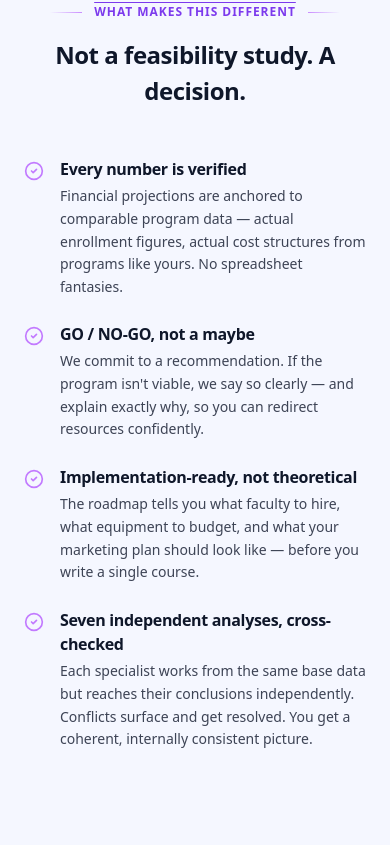
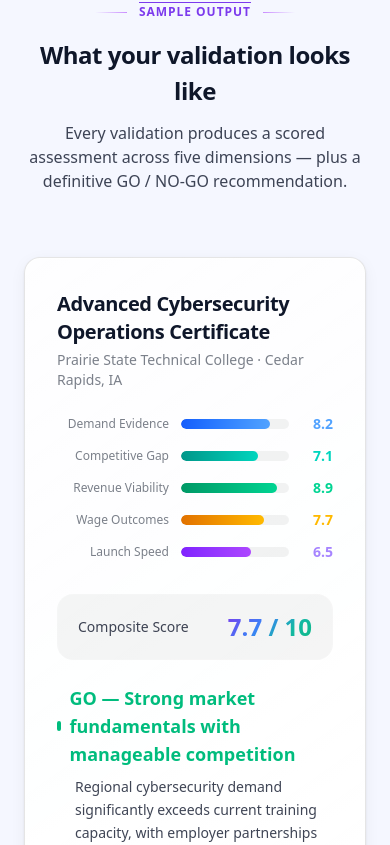
Before and after one commit to wspanic201/workforce-intelligence, a Next.js app: page /validate in a window 390 px wide. Shown: the part 4759-5604 px from the top of the page. Built offline with nearby package versions, Linux system fonts and the light colour scheme.

Commit message:
feat: add sample output sections to pell and validate pages

```diff
--- a/app/pell/page.tsx
+++ b/app/pell/page.tsx
@@ -504,6 +504,80 @@ export default function PellPage() {
 
       <WaveDivider />
 
+      {/* ═══════════════ SAMPLE REPORT ═══════════════ */}
+      <section className="relative py-20 px-6">
+        <div className="max-w-[900px] mx-auto">
+          <AnimateOnScroll variant="fade-up">
+            <div className="text-center mb-14">
+              <SectionLabel>SAMPLE REPORT</SectionLabel>
+              <h2 className="font-heading text-3xl md:text-4xl font-bold text-theme-primary mt-4">
+                What your report looks like
+              </h2>
+              <p className="mt-4 text-theme-secondary max-w-xl mx-auto">
+                Every program in your catalog gets evaluated individually. Here&apos;s a single-program result.
+              </p>
+            </div>
+          </AnimateOnScroll>
+
+          <AnimateOnScroll variant="scale" delay={100}>
+            <div className="card-cosmic rounded-2xl p-8 md:p-10">
+              {/* Program header */}
+              <div className="mb-6">
+                <h3 className="font-heading font-bold text-theme-primary text-xl">
+                  Medical Billing &amp; Coding Certificate
+                </h3>
+                <p className="text-theme-tertiary text-sm mt-1">
+                  Lakeview Community College · Des Moines, IA
+                </p>
+              </div>
+
+              {/* Verdict */}
+              <div className="flex items-center gap-2 mb-8">
+                <span className="inline-block w-2.5 h-2.5 rounded-full bg-emerald-500" />
+                <span className="font-heading font-bold text-emerald-500 text-lg">
+                  ✓ Pell Eligible
+                </span>
+              </div>
+
+              {/* Criteria rows */}
+              <div className="space-y-3 mb-8">
+                {[
+                  { label: 'Program Length', value: '16 weeks', pass: true },
+                  { label: 'Credential Type', value: 'Certificate', pass: true },
+                  { label: 'SOC Code Alignment', value: '29-2071', pass: true },
+                  { label: 'Completion Rate Projection', value: '72%', pass: true },
+                  { label: 'Wage Threshold', value: '$38,500', pass: true },
+                ].map((row) => (
+                  <div
+                    key={row.label}
+                    className="flex items-center justify-between py-2.5 px-4 rounded-lg bg-white/[0.02] border border-white/[0.04]"
+                  >
+                    <span className="text-sm text-theme-secondary">{row.label}</span>
+                    <div className="flex items-center gap-2">
+                      <span className="text-sm font-medium text-theme-primary tabular-nums">
+                        {row.value}
+                      </span>
+                      {row.pass ? (
+                        <CheckCircle className="h-4 w-4 text-emerald-400" />
+                      ) : (
+                        <AlertCircle className="h-4 w-4 text-amber-400" />
+                      )}
+                    </div>
+                  </div>
+                ))}
+              </div>
+
+              {/* Note */}
+              <p className="text-xs text-theme-muted leading-relaxed border-t border-theme-subtle pt-5">
+                Full report includes detailed SOC mapping, regional wage data, and Perkins V alignment analysis.
+              </p>
+            </div>
+          </AnimateOnScroll>
+        </div>
+      </section>
+
+      <WaveDivider />
+
       {/* ═══════════════ PRICING ═══════════════ */}
       <section className="relative py-24 px-6">
         <Stars count={60} />
--- a/app/validate/page.tsx
+++ b/app/validate/page.tsx
@@ -242,6 +242,99 @@ export default function ValidatePage() {
         </div>
       </section>
 
+      {/* ===== SAMPLE OUTPUT ===== */}
+      <section className="relative py-20 md:py-28">
+        <div className="max-w-[900px] mx-auto px-6">
+          <AnimateOnScroll variant="fade-up" className="text-center mb-4">
+            <div className="flex items-center justify-center gap-3">
+              <span className="w-8 h-[1px] bg-gradient-to-r from-transparent to-purple-500/60" />
+              <span className="overline">SAMPLE OUTPUT</span>
+              <span className="w-8 h-[1px] bg-gradient-to-l from-transparent to-purple-500/60" />
+            </div>
+          </AnimateOnScroll>
+          <AnimateOnScroll variant="fade-up" delay={100} className="text-center mb-16">
+            <h2
+              className="font-heading font-bold text-theme-primary"
+              style={{ fontSize: 'clamp(1.5rem, 2.5vw + 0.5rem, 2.25rem)' }}
+            >
+              What your validation looks like
+            </h2>
+            <p className="text-theme-secondary mt-3 max-w-xl mx-auto">
+              Every validation produces a scored assessment across five dimensions — plus a definitive GO&nbsp;/&nbsp;NO-GO recommendation.
+            </p>
+          </AnimateOnScroll>
+
+          <AnimateOnScroll variant="scale" delay={200}>
+            <div className="card-cosmic rounded-2xl p-8 md:p-10">
+              {/* Program header */}
+              <div className="mb-6">
+                <h3 className="font-heading font-bold text-theme-primary text-xl">
+                  Advanced Cybersecurity Operations Certificate
+                </h3>
+                <p className="text-theme-tertiary text-sm mt-1">
+                  Prairie State Technical College · Cedar Rapids, IA
+                </p>
+              </div>
+
+              {/* Score bars */}
+              <div className="space-y-3 mb-8">
+                {[
+                  { label: 'Demand Evidence', score: 8.2, color: 'blue' as const },
+                  { label: 'Competitive Gap', score: 7.1, color: 'teal' as const },
+                  { label: 'Revenue Viability', score: 8.9, color: 'green' as const },
+                  { label: 'Wage Outcomes', score: 7.7, color: 'amber' as const },
+                  { label: 'Launch Speed', score: 6.5, color: 'purple' as const },
+                ].map((dim) => (
+                  <div key={dim.label} className="flex items-center gap-3">
+                    <span className="text-xs text-theme-tertiary w-28 shrink-0 text-right">{dim.label}</span>
+                    <div className="flex-1 rounded-full bg-white/[0.06] h-2.5 overflow-hidden">
+                      <div
+                        className={`h-full rounded-full bg-gradient-to-r ${
+                          dim.color === 'blue' ? 'from-blue-600 to-blue-400' :
+                          dim.color === 'teal' ? 'from-teal-600 to-teal-400' :
+                          dim.color === 'green' ? 'from-emerald-600 to-emerald-400' :
+                          dim.color === 'amber' ? 'from-amber-600 to-amber-400' :
+                          'from-violet-600 to-purple-500'
+                        }`}
+                        style={{ width: `${(dim.score / 10) * 100}%` }}
+                      />
+                    </div>
+                    <span className={`text-sm font-bold tabular-nums w-8 text-right ${
+                      dim.color === 'blue' ? 'text-blue-400' :
+                      dim.color === 'teal' ? 'text-teal-400' :
+                      dim.color === 'green' ? 'text-emerald-400' :
+                      dim.color === 'amber' ? 'text-amber-400' :
+                      'text-violet-400'
+                    }`}>
+                      {dim.score.toFixed(1)}
+                    </span>
+                  </div>
+                ))}
+              </div>
+
+              {/* Composite score */}
+              <div className="flex items-center justify-between py-4 px-5 rounded-xl bg-white/[0.03] border border-white/[0.06] mb-6">
+                <span className="text-sm font-medium text-theme-secondary">Composite Score</span>
+                <span className="font-heading font-black text-2xl text-gradient-cosmic">7.7 / 10</span>
+              </div>
+
+              {/* Verdict */}
+              <div className="mb-6">
+                <div className="flex items-center gap-2 mb-2">
+                  <span className="inline-block w-2.5 h-2.5 rounded-full bg-emerald-500" />
+                  <span className="font-heading font-bold text-emerald-500 text-lg">
+                    GO — Strong market fundamentals with manageable competition
+                  </span>
+                </div>
+                <p className="text-sm text-theme-secondary leading-relaxed pl-[18px]">
+                  Regional cybersecurity demand significantly exceeds current training capacity, with employer partnerships readily available and median wages well above program cost thresholds.
+                </p>
+              </div>
+            </div>
+          </AnimateOnScroll>
+        </div>
+      </section>
+
       {/* ===== WHAT MAKES THIS DIFFERENT ===== */}
       <section className="relative py-20 md:py-28">
         <div className="max-w-[900px] mx-auto px-6">
@@ -354,6 +447,12 @@ export default function ValidatePage() {
               </p>
             </div>
           </AnimateOnScroll>
+
+          <AnimateOnScroll variant="fade-up" delay={200} className="text-center mt-8">
+            <p className="text-theme-tertiary text-sm">
+              Delivered as: PDF report + executive summary — typically within 5 business days
+            </p>
+          </AnimateOnScroll>
         </div>
       </section>
 
```
